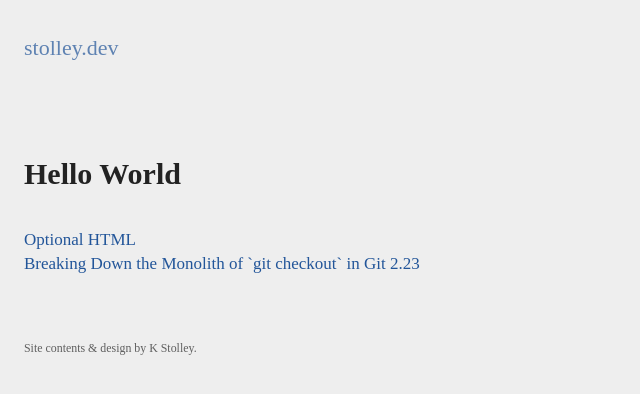
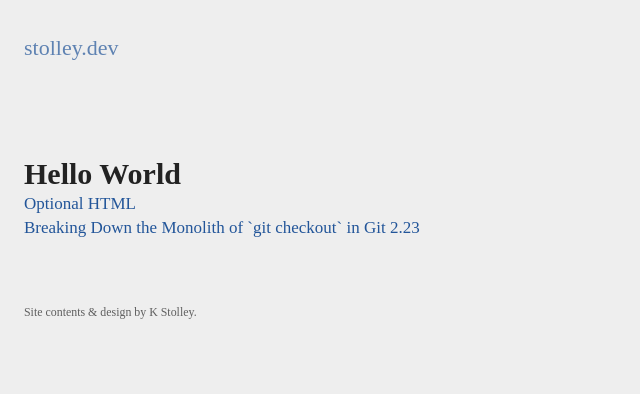
Before and after one commit to karlstolley/stolley.dev, a Jekyll site: the page built from index.md, in a window 1280 px wide. Shown: the top 394 px of the page, without its empty margins (0-640 px from the left). Built offline with Jekyll 4.4.1, drawn with Linux system fonts in a browser that asks for light colours; some web fonts are replaced; our own code applies the rules of GitHub Pages for plain Markdown files.

Commit message:
Improve spacing around the content header

```diff
--- a/assets/css/screen.css
+++ b/assets/css/screen.css
@@ -49,10 +49,15 @@
   font-weight: 500;
 }
 
+#content header {
+  padding-bottom: 24px;
+}
+
 #content h1 {
   font-family: benton-sans-condensed;
   font-size: 30px;
   line-height: 36px;
+  padding-bottom: 0;
 }
 
 p {
```
